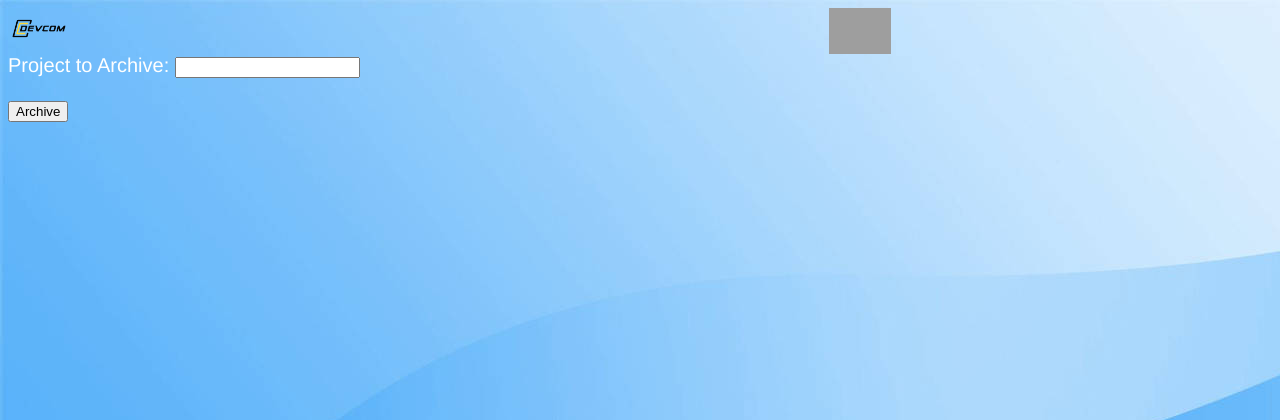
After one commit to Team-9-Syntax-Error/CS4311_CANBusVisualizer_9, a Flask app: page /archive_project in a window 1280 px wide. The commit adds this page. Shown: the top 420 px of the page. Run offline with Flask 2, Linux system fonts and the light colour scheme; grey boxes are pictures that could not be loaded.

Commit message:
Archive finished for main page button (NOT for project page archive button)

```diff
--- a/main.py
+++ b/main.py
@@ -10,6 +10,7 @@ from can_read import read_bus
 from can_write import write_bus
 from rsync import R_sync
 import re
+from archive import Archive
 
 
 app = Flask(__name__)
@@ -58,6 +59,16 @@ def upload_file():
 
 # Created for 11/2/2022 Demo, just skeleton for sync functionality
 app.config["UPLOAD_FILES"] = "/GitHub/CS4311_CANBusVisualizer_9/static/img/uploads/"
+
+@app.route("/archive_project", methods=["GET", "POST"])
+def archive_project():
+    if request.method == "POST":
+        source = request.form['sourcePath']
+        myarchive = Archive(source)
+        myarchive.archive()
+
+        return render_template('archive_project.html', Success="Archive Process Passed")
+    return render_template('archive_project.html', Success="")
 
 
 @app.route("/sync_project", methods=["GET", "POST"])
@@ -172,6 +183,17 @@ def writeToTable(packet):
 
 
 # Should access Json File of packets and edit Json file
+
+
+# This is the archive for the Project_Page Call this script with ajax from project_page.html when you push the button
+@app.route('/archive')
+def archive():
+    curr_project = FileHandler.get_current_project()
+    myarchive = Archive(curr_project)
+    myarchive.archive()
+    return render_template('project_page.html')
+
+
 @app.route('/edit')
 def edit():
     return render_template('project_page.html')
--- /dev/null
+++ b/templates/archive_project.html
@@ -0,0 +1,31 @@
+
+
+
+
+<html>
+    <head>
+        <title>Archive Project</title>
+        <h1 style="font: 55; text-align: center; color: white">
+            <img
+            src="{{ url_for('static', filename = 'img/UTEP_BLUE.png')}}" alt="logo" class="utep_logo"
+            />
+            <img
+            src= "{{ url_for('static', filename = 'img/DEVCOM.png')}}" alt="logo" class="devcom_logo"
+            />
+            <script src="https://cdn.jsdelivr.net/npm/axios/dist/axios.min.js"></script>
+        </h1>
+    </head>
+    <link type="text/css" rel="stylesheet" href="{{ url_for('static', filename='sync_project.css')}}">
+
+    <form action = "/archive_project" method = "POST" enctype="multipart/form-data">
+        <br><br>
+        <label for="fname">Project to Archive: </label>
+        <input type="text" id="fname" name="sourcePath"><br><br>
+            <button type="submit "class="btn btn-primary">Archive</button>
+        <h2>{{Success}}</h2>
+    </form>
+
+
+    <body>
+    </body>
+</html>
--- a/templates/main_page.html
+++ b/templates/main_page.html
@@ -40,7 +40,7 @@
          </span>
       </button>
 
-      <button type = "button" class="button4">
+      <button type = "button" class="button4" onclick="window.location='archive_project';">
          <span class="button__textDef">Archive Project</span>
          <span class = "button__icon">
             <ion-icon name="archive-outline"></ion-icon>
```
Also changed, not shown: archive.py (added, +11 -0 lines), file_handler.py (+8 -0 lines).
